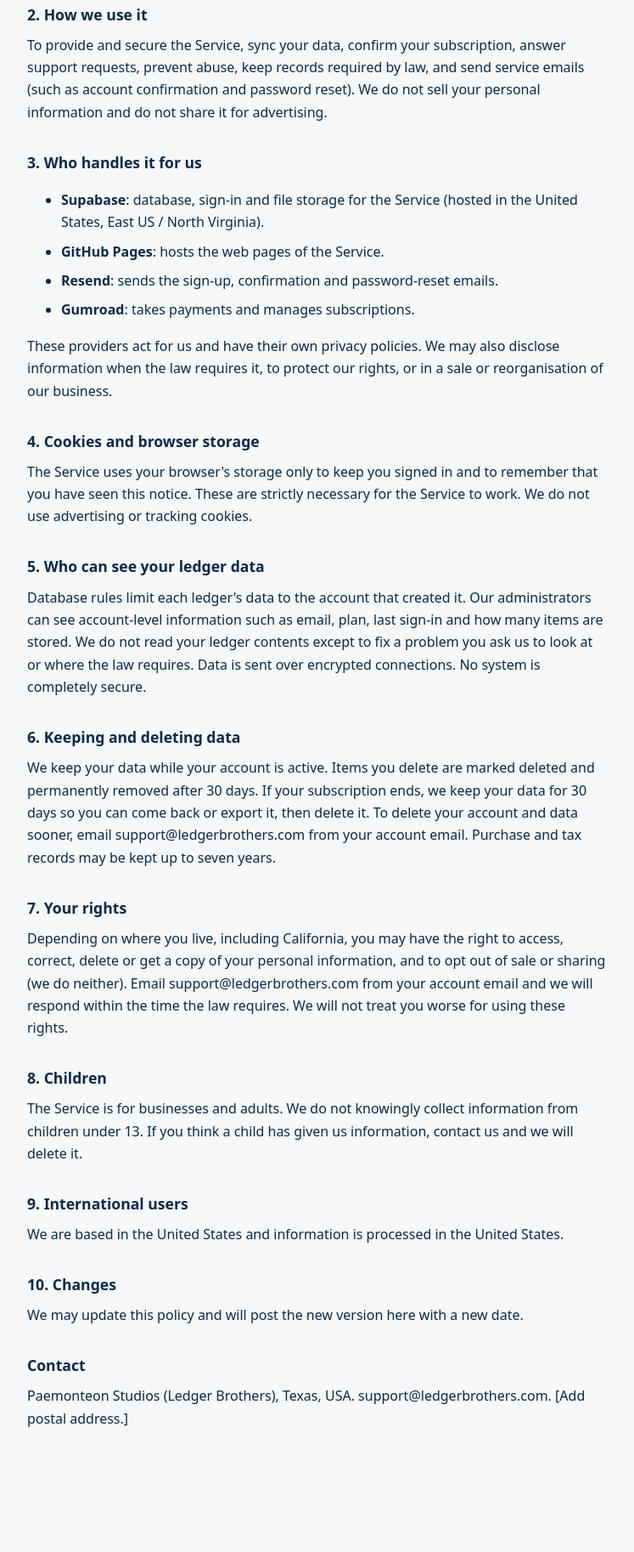
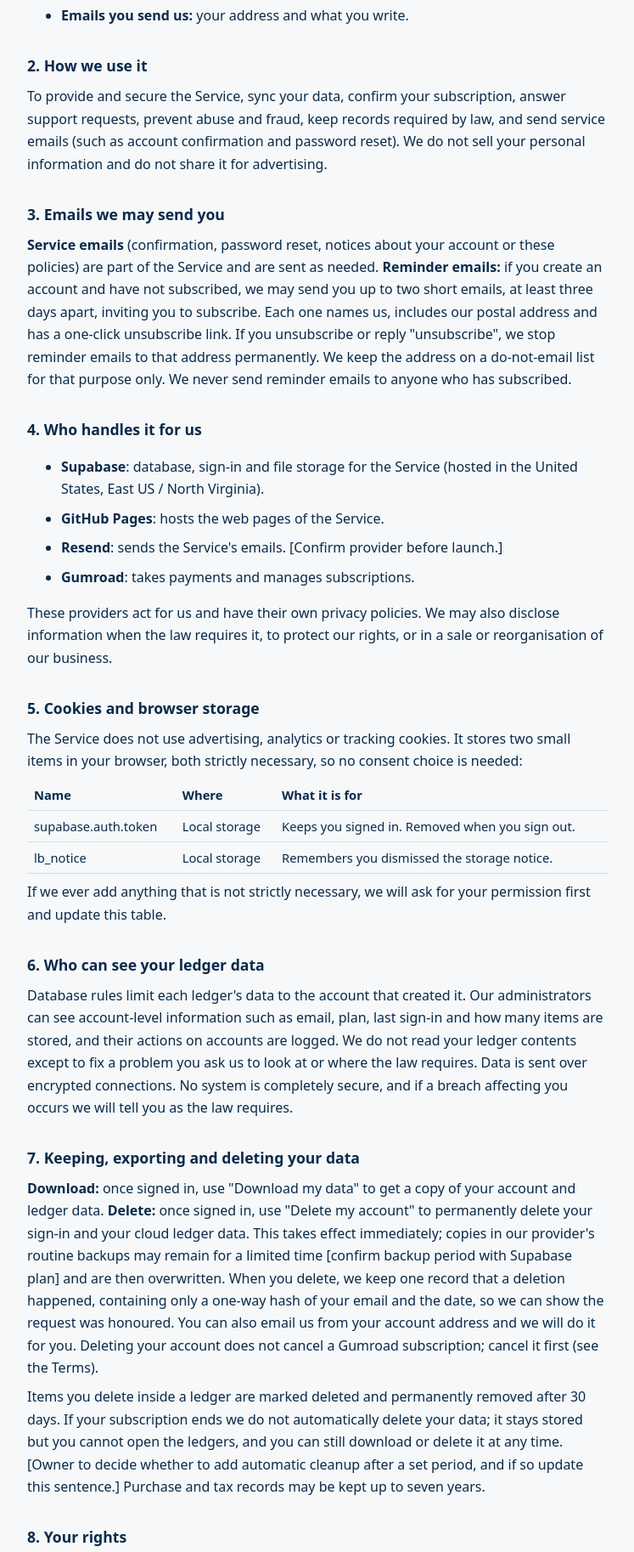
Before and after one commit to PaemonteonStudios/ledgerbrothers-cloud, a plain HTML site: page privacy.html in a window 1280 px wide. Shown: the part 767-2593 px from the top of the page at 85% size, without its empty margins (266-1013 px from the left). Before the commit the page ends 2527 px from the top, so only its background shows below. Drawn offline with Linux system fonts and the light colour scheme.

Commit message:
Revise privacy policy details and effective datesPrivacy policy draft: deletion, export, storage table, reminder emails, postal address
Updated the privacy policy to reflect changes in effective dates and added details regarding data collection and usage.

```diff
--- a/privacy.html
+++ b/privacy.html
@@ -10,36 +10,47 @@
 .wrap{max-width:720px;margin:0 auto;padding:28px 18px 70px}
 h1{font-size:1.6rem;margin:.2em 0}h2{font-size:1.1rem;margin:1.8em 0 .3em}p,li{margin:.5em 0}
 a{color:var(--teal)}.mute{opacity:.75;font-size:.9rem}.draft{border:1px solid var(--line);border-radius:10px;padding:10px 14px;margin:14px 0;font-size:.92rem}
+table{border-collapse:collapse;width:100%;font-size:.92rem}th,td{text-align:left;padding:6px 8px;border-bottom:1px solid var(--line);vertical-align:top}
 nav a{margin-right:14px}
-</style></head><body><div class="wrap"><nav><a href="./">Back to sign in</a><a href="terms.html">Terms</a><a href="privacy.html">Privacy</a></nav><h1>Privacy Policy</h1><p class="mute">Cloud service. Effective November 3, 2026.</p><div class="draft"><b>Draft for legal review.</b> Items in [brackets] are to be confirmed before launch.</div>
+</style></head><body><div class="wrap"><nav><a href="./">Back to sign in</a><a href="terms.html">Terms</a><a href="privacy.html">Privacy</a></nav><h1>Privacy Policy</h1><p class="mute">Cloud service. Effective November 5, 2026.</p><div class="draft"><b>Draft for legal review.</b> Items in [brackets] are to be confirmed before launch.</div>
 <p>This policy covers the Ledger Brothers cloud service at cloud.ledgerbrothers.com (the "Service"), run by Paemonteon Studios, doing business as Ledger Brothers ("we", "us"). The downloadable ledger files, which keep data only on your own device, are covered by our separate policy on our product page.</p>
 <h2>1. What we collect</h2>
-<ul><li><b>Account details:</b> your email address and a password. Your password is stored only in scrambled (hashed) form; we cannot read it.</li>
+<ul><li><b>Account details:</b> your email address and a password. Your password is stored only in scrambled (hashed) form; we cannot read it. When you create an account we also record the version of these documents you agreed to and the time you agreed.</li>
 <li><b>Your ledger data:</b> the items, history and settings you enter into your ledgers, stored so they can sync between your devices.</li>
 <li><b>Purchase details:</b> when you buy through Gumroad, Gumroad tells us your email, the plan, the sale ID and whether the purchase is active, refunded or ended. We never receive your card number.</li>
 <li><b>Basic usage events:</b> when you sign in and which ledger you open, with a time stamp. We use these to run and improve the Service and to keep it secure. We do not use advertising or third-party analytics.</li>
-<li><b>Technical data:</b> like any website, our hosting and database providers may log your IP address, browser type and request times.</li></ul>
+<li><b>Technical data:</b> like any website, our hosting and database providers may log your IP address, browser type and request times.</li>
+<li><b>Emails you send us:</b> your address and what you write.</li></ul>
 <h2>2. How we use it</h2>
-<p>To provide and secure the Service, sync your data, confirm your subscription, answer support requests, prevent abuse, keep records required by law, and send service emails (such as account confirmation and password reset). We do not sell your personal information and do not share it for advertising.</p>
-<h2>3. Who handles it for us</h2>
+<p>To provide and secure the Service, sync your data, confirm your subscription, answer support requests, prevent abuse and fraud, keep records required by law, and send service emails (such as account confirmation and password reset). We do not sell your personal information and do not share it for advertising.</p>
+<h2>3. Emails we may send you</h2>
+<p><b>Service emails</b> (confirmation, password reset, notices about your account or these policies) are part of the Service and are sent as needed. <b>Reminder emails:</b> if you create an account and have not subscribed, we may send you up to two short emails, at least three days apart, inviting you to subscribe. Each one names us, includes our postal address and has a one-click unsubscribe link. If you unsubscribe or reply "unsubscribe", we stop reminder emails to that address permanently. We keep the address on a do-not-email list for that purpose only. We never send reminder emails to anyone who has subscribed.</p>
+<h2>4. Who handles it for us</h2>
 <ul><li><b>Supabase</b>: database, sign-in and file storage for the Service (hosted in the United States, East US / North Virginia).</li>
 <li><b>GitHub Pages</b>: hosts the web pages of the Service.</li>
-<li><b>Resend</b>: sends the sign-up, confirmation and password-reset emails.</li>
+<li><b>Resend</b>: sends the Service's emails. [Confirm provider before launch.]</li>
 <li><b>Gumroad</b>: takes payments and manages subscriptions.</li></ul>
 <p>These providers act for us and have their own privacy policies. We may also disclose information when the law requires it, to protect our rights, or in a sale or reorganisation of our business.</p>
-<h2>4. Cookies and browser storage</h2>
-<p>The Service uses your browser's storage only to keep you signed in and to remember that you have seen this notice. These are strictly necessary for the Service to work. We do not use advertising or tracking cookies.</p>
-<h2>5. Who can see your ledger data</h2>
-<p>Database rules limit each ledger's data to the account that created it. Our administrators can see account-level information such as email, plan, last sign-in and how many items are stored. We do not read your ledger contents except to fix a problem you ask us to look at or where the law requires. Data is sent over encrypted connections. No system is completely secure.</p>
-<h2>6. Keeping and deleting data</h2>
-<p>We keep your data while your account is active. Items you delete are marked deleted and permanently removed after 30 days. If your subscription ends, we keep your data for 30 days so you can come back or export it, then delete it. To delete your account and data sooner, email support@ledgerbrothers.com from your account email. Purchase and tax records may be kept up to seven years.</p>
-<h2>7. Your rights</h2>
-<p>Depending on where you live, including California, you may have the right to access, correct, delete or get a copy of your personal information, and to opt out of sale or sharing (we do neither). Email support@ledgerbrothers.com from your account email and we will respond within the time the law requires. We will not treat you worse for using these rights.</p>
-<h2>8. Children</h2>
-<p>The Service is for businesses and adults. We do not knowingly collect information from children under 13. If you think a child has given us information, contact us and we will delete it.</p>
-<h2>9. International users</h2>
+<h2>5. Cookies and browser storage</h2>
+<p>The Service does not use advertising, analytics or tracking cookies. It stores two small items in your browser, both strictly necessary, so no consent choice is needed:</p>
+<table><thead><tr><th>Name</th><th>Where</th><th>What it is for</th></tr></thead><tbody>
+<tr><td>supabase.auth.token</td><td>Local storage</td><td>Keeps you signed in. Removed when you sign out.</td></tr>
+<tr><td>lb_notice</td><td>Local storage</td><td>Remembers you dismissed the storage notice.</td></tr></tbody></table>
+<p>If we ever add anything that is not strictly necessary, we will ask for your permission first and update this table.</p>
+<h2>6. Who can see your ledger data</h2>
+<p>Database rules limit each ledger's data to the account that created it. Our administrators can see account-level information such as email, plan, last sign-in and how many items are stored, and their actions on accounts are logged. We do not read your ledger contents except to fix a problem you ask us to look at or where the law requires. Data is sent over encrypted connections. No system is completely secure, and if a breach affecting you occurs we will tell you as the law requires.</p>
+<h2>7. Keeping, exporting and deleting your data</h2>
+<p><b>Download:</b> once signed in, use "Download my data" to get a copy of your account and ledger data. <b>Delete:</b> once signed in, use "Delete my account" to permanently delete your sign-in and your cloud ledger data. This takes effect immediately; copies in our provider's routine backups may remain for a limited time [confirm backup period with Supabase plan] and are then overwritten. When you delete, we keep one record that a deletion happened, containing only a one-way hash of your email and the date, so we can show the request was honoured. You can also email us from your account address and we will do it for you. Deleting your account does not cancel a Gumroad subscription; cancel it first (see the Terms).</p>
+<p>Items you delete inside a ledger are marked deleted and permanently removed after 30 days. If your subscription ends we do not automatically delete your data; it stays stored but you cannot open the ledgers, and you can still download or delete it at any time. [Owner to decide whether to add automatic cleanup after a set period, and if so update this sentence.] Purchase and tax records may be kept up to seven years.</p>
+<h2>8. Your rights</h2>
+<p>Depending on where you live, including California and Texas, you may have the right to know what we hold about you, access or get a copy of it, correct it, delete it, and opt out of sale, sharing or targeted advertising (we do none of these). The download and delete buttons above cover access and deletion directly. For anything else email us from your account address; we will verify it is you and respond within the time the law requires, and if we decline a request you may appeal by replying to our answer. We will not treat you worse for using these rights.</p>
+<h2>9. Children</h2>
+<p>The Service is for businesses and adults aged 18 and over. We do not knowingly collect information from children under 18. If you think a child has given us information, contact us and we will delete it.</p>
+<h2>10. International users</h2>
 <p>We are based in the United States and information is processed in the United States.</p>
-<h2>10. Changes</h2>
-<p>We may update this policy and will post the new version here with a new date.</p>
+<h2>11. Do Not Track</h2>
+<p>We do not track you across websites, so we do not respond differently to Do Not Track or Global Privacy Control signals.</p>
+<h2>12. Changes</h2>
+<p>We may update this policy and will post the new version here with a new date. If a change is significant we will email account holders.</p>
 <h2>Contact</h2>
-<p>Paemonteon Studios (Ledger Brothers), Texas, USA. support@ledgerbrothers.com. [Add postal address.]</p></div></body></html>
+<p>Paemonteon Studios (doing business as Ledger Brothers), 1241 Johnson Ave, PMB 241, San Luis Obispo, CA 93401, USA. Email: <a href="mailto:support@ledgerbrothers.com">support@ledgerbrothers.com</a>.</p></div></body></html>
```
